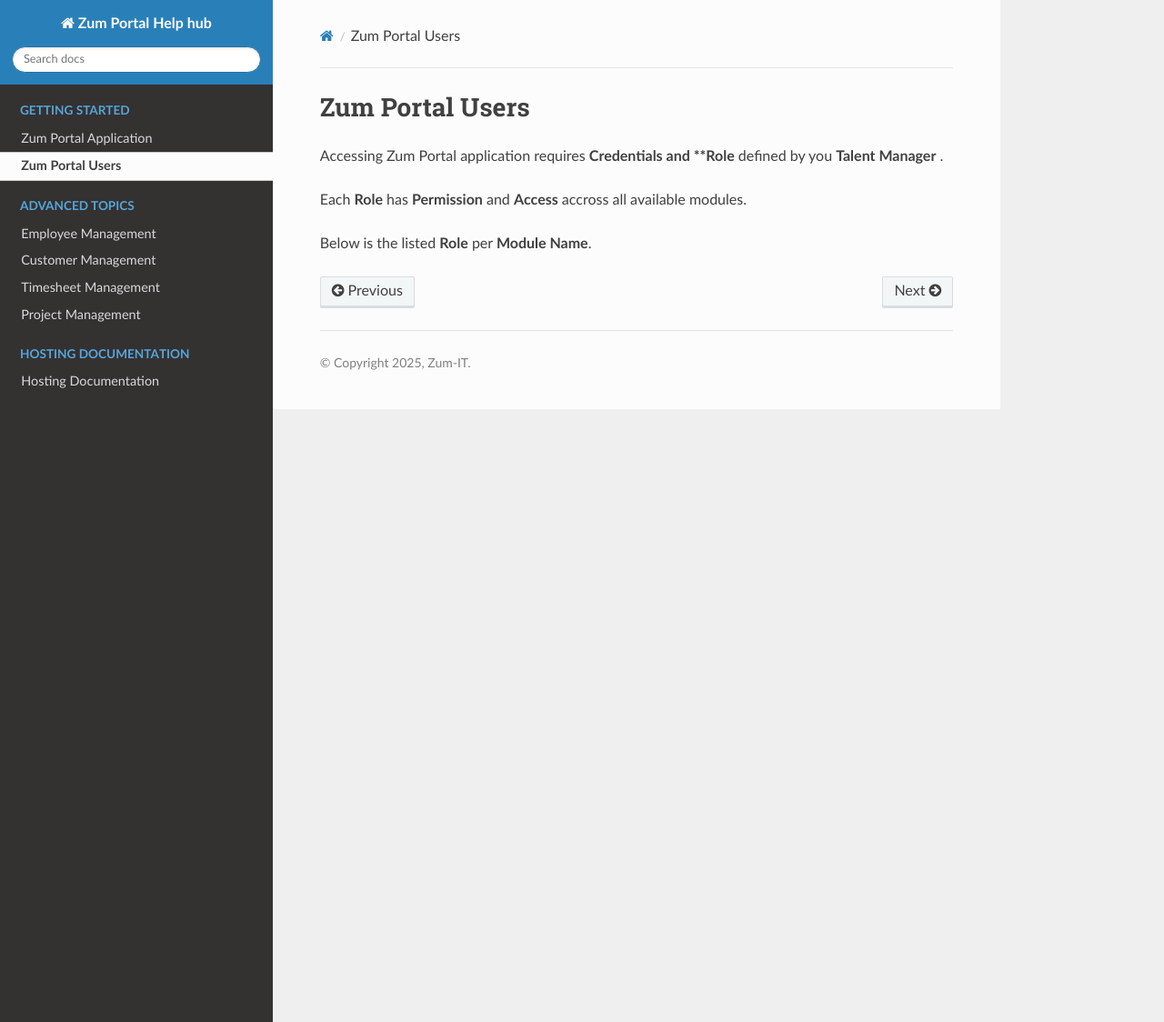
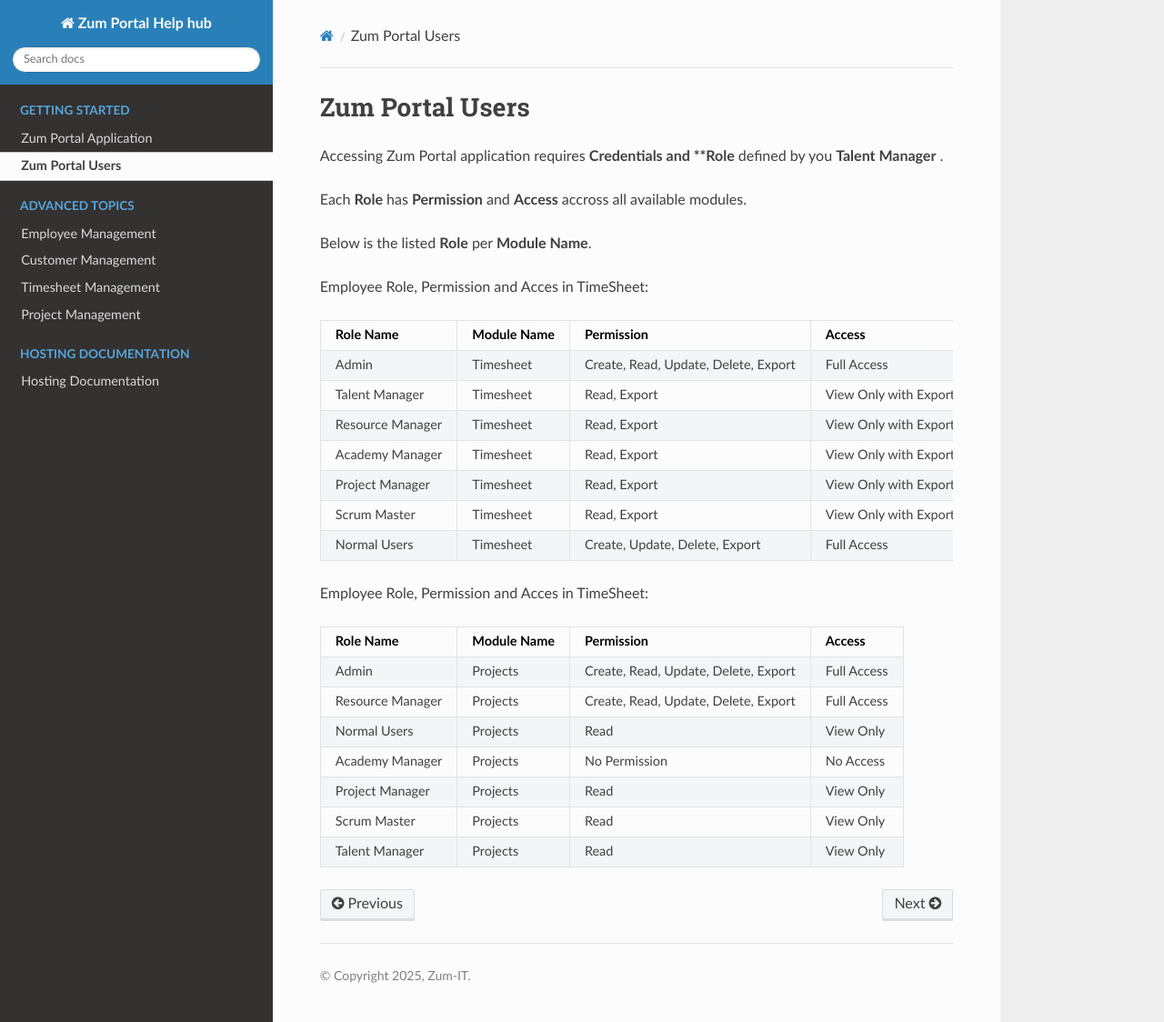
Before and after one commit to ghadiben0/Project-Zum-Portal, a Sphinx documentation site: the page built from docs/source/zumportalusers.rst, in a window 1280 px wide and 1124 px high. Shown: the whole window at 91% size. Built offline with Sphinx 7.4.7 and the Read the Docs theme 3.1.0, drawn with Linux system fonts in a browser that asks for light colours.

Commit message:
Update zumportalusers.rst

```diff
--- a/docs/source/zumportalusers.rst
+++ b/docs/source/zumportalusers.rst
@@ -5,6 +5,8 @@
 Each **Role** has **Permission** and **Access** accross all available modules.
 
 Below is the listed **Role** per **Module Name**.
+
+Employee Role, Permission and Acces in TimeSheet:
 
 +-------------------+--------------+---------------------------------------------+------------------------------------------+
 | Role Name         | Module Name  | Permission                                  | Access                                   |
@@ -23,6 +25,9 @@
 +-------------------+--------------+---------------------------------------------+------------------------------------------+
 | Normal Users      | Timesheet    | Create, Update, Delete, Export              | Full Access                              |
 +-------------------+--------------+---------------------------------------------+------------------------------------------+
+
+Employee Role, Permission and Acces in TimeSheet:
+
 +-------------------+--------------+---------------------------------------------+------------------------------------------+
 | Role Name         | Module Name  | Permission                                  | Access                                   |
 +===================+==============+=============================================+==========================================+
```
